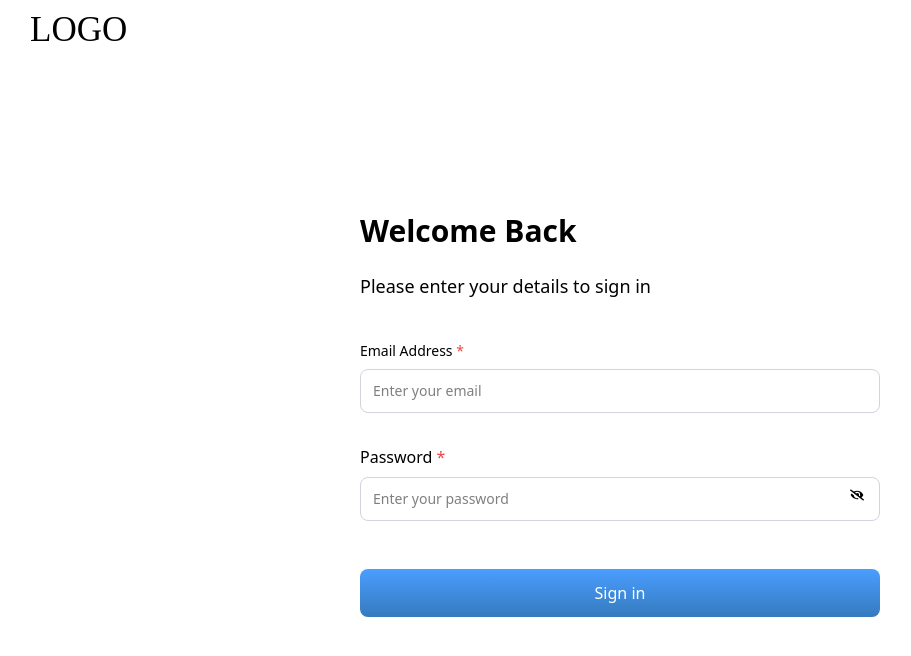
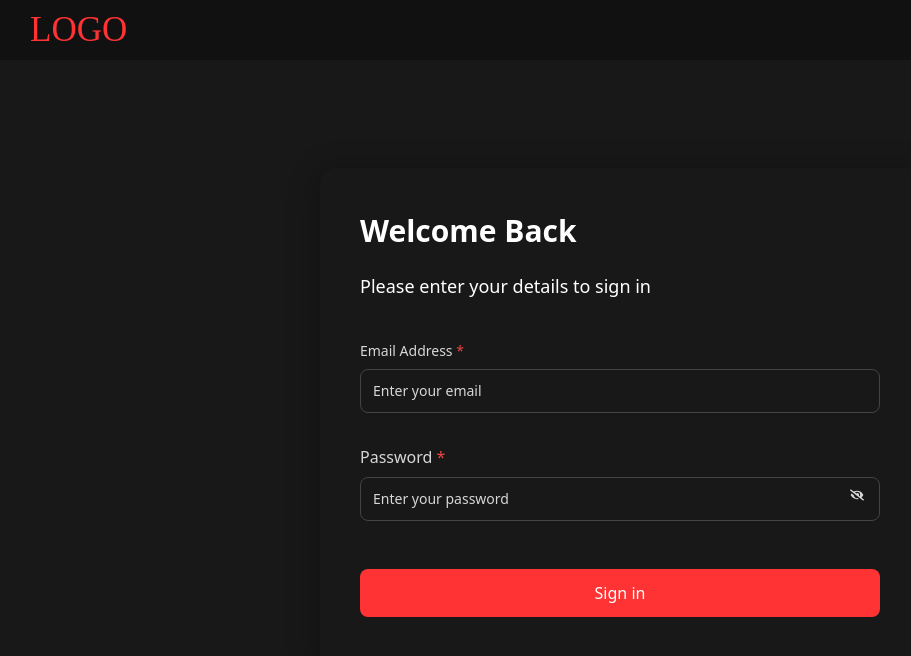
Before and after one commit to csneha204-pixel/audioAppAdminPanel, a React (Vite) app: page / in a window 1280 px wide. Shown: the top 656 px of the page, without its empty margins (20-931 px from the left). Built offline with nearby package versions, Linux system fonts and the light colour scheme; no server answers.

Commit message:
signin page css

```diff
--- a/src/components/emailInput/EmailInput.module.css
+++ b/src/components/emailInput/EmailInput.module.css
@@ -8,6 +8,7 @@
 .form-label {
   font-size: var(--font-size-3);
   display: block;
+  color: #D7D7D7;
 }
 
 .form-label .required {
--- a/src/components/passwordInput/PasswordInput.module.css
+++ b/src/components/passwordInput/PasswordInput.module.css
@@ -11,6 +11,10 @@
 
 .form-label .required {
   color: var(--error-color);
+}
+
+.form-label {
+  color: #D7D7D7;
 }
 
 .password-group {
--- a/src/components/passwordInput/PasswordInput.tsx
+++ b/src/components/passwordInput/PasswordInput.tsx
@@ -48,7 +48,7 @@ const PasswordInput: React.FC<PasswordInputProps> = ({ value, error, onChange, t
           onKeyDown={handleKeyPress}
           style={{ cursor: "pointer" }}
         >
-          {showPassword ? <FaEye /> : <FaEyeSlash />}
+          {showPassword ? <FaEye color="#d7d7d7" /> : <FaEyeSlash color="#d7d7d7" />}
         </span>
       </div>
       {error && <div className={styles["text-danger"]}>{error}</div>}
--- a/src/pages/sign-in/Index.module.css
+++ b/src/pages/sign-in/Index.module.css
@@ -1,8 +1,62 @@
+/* Fix input autofill and all states for dark bg and light text */
+input[type="email"], input[type="password"], input[name="email"], input[name="password"] {
+  background: #181818 !important;
+  color: #E0E0E0 !important;
+  border: 1px solid #444 !important;
+  caret-color: #ff3333 !important;
+}
+
+input[type="email"]:focus, input[type="password"]:focus, input[name="email"]:focus, input[name="password"]:focus {
+  background: #181818 !important;
+  color: #E0E0E0 !important;
+  border: 1.5px solid #ff3333 !important;
+}
+
+input:-webkit-autofill,
+input:-webkit-autofill:focus,
+input:-webkit-autofill:hover,
+input:-webkit-autofill:active {
+  -webkit-box-shadow: 0 0 0 100px #181818 inset !important;
+  box-shadow: 0 0 0 100px #181818 inset !important;
+  -webkit-text-fill-color: #E0E0E0 !important;
+  caret-color: #ff3333 !important;
+}
+/* Force input background and text color for all states */
+input[type="email"], input[type="password"], input[name="email"], input[name="password"] {
+  background: transparent !important;
+  color: #E0E0E0 !important;
+  border: 1px solid #444 !important;
+}
+
+input[type="email"]:focus, input[type="password"]:focus, input[name="email"]:focus, input[name="password"]:focus {
+  background: transparent !important;
+  color: #E0E0E0 !important;
+  border: 1.5px solid #ff3333 !important;
+}
+/* Input text color for credentials */
+input[type="email"], input[type="password"], input[name="email"], input[name="password"] {
+  color: #D7D7D7 !important;
+}
+/* Make sign-in button red */
+.form-group button[type="submit"] {
+  background: #ff3333 !important;
+  color: #fff !important;
+  border: none !important;
+  box-shadow: none !important;
+}
+
+/* Placeholder color for input fields */
+input::placeholder, textarea::placeholder {
+  color: #D7D7D7 !important;
+  opacity: 1;
+}
+
 .signin-page {
   overflow: hidden;
   position: relative;
   height: 100vh;
   width: 100vw;
+  background: #111111;
 }
 
 .logo {
@@ -22,6 +76,7 @@
   font-family: bold;
   padding: 20px;
   z-index: 11;
+  color: #ff3333;
 }
 /* Child of .signin-page: .right-panel */
 .right-panel {
@@ -31,7 +86,7 @@
   flex-direction: column;
   justify-content: center;
   align-items: center;
-  background-color: var(--page-background-color);
+  background-color: #181818;
   overflow-y: auto;
   height: 90vh;
 }
@@ -62,10 +117,11 @@
   width: 100%;
   max-width: 600px;
   padding: var(--spacing-10);
-  background: var(--page-background-color);
+  background: #181818;
   border-radius: var(--border-radius-4);
   row-gap: var(--spacing-4);
   box-sizing: border-box;
+  box-shadow: 0 4px 32px 0 #00000055;
 }
 
 /* Great-grandchild of .right-panel: .welcome-title */
@@ -73,12 +129,13 @@
   font-size: var(--font-size-11);
   margin-bottom: var(--spacing-1);
   font-weight: var(--font-weight-4);
+  color: #ffff;
 }
 
 /* Great-grandchild of .right-panel: .welcome-subtext */
 .welcome-subtext {
   font-size: var(--font-size-5);
-  color: var(--primary-color);
+  color: #ffff;
   margin-bottom: var(--spacing-6);
   text-align: left;
 }
@@ -95,6 +152,7 @@
 .form-label {
   font-size: var(--font-size-3);
   display: block;
+  color: #fff;
 }
 
 /* Great-great-grandchild of .form-label: .required */
@@ -117,13 +175,13 @@
   display: flex;
   align-items: center;
   justify-content: center;
-  color: var(--text-muted-color);
+  color: #ff3333;
   cursor: pointer;
 }
 
 /* Great-great-grandchild hover of .password-group: .toggle-password:hover */
 .password-group .toggle-password:hover {
-  color: var(--primary-color);
+  color: #fff;
 }
 
 /* Grandchild of .right-panel: .extra-links */
@@ -131,7 +189,7 @@
   display: flex;
   justify-content: space-between;
   align-items: center;
-  color: var(--text-color-dim);
+  color: #aaa;
 }
 
 .extra-links-checkbox {
@@ -139,21 +197,21 @@
   align-items: center;
   gap: var(--spacing-1);
   font-size: var(--font-size-3);
-  color: var(--font-family-base);
+  color: #fff;
   cursor: pointer;
 }
 
 /* Great-great-grandchild of .extra-links: label */
 .extra-links label {
   font-size: var(--font-size-3);
-  color: var(--font-family-base);
+  color: #fff;
   min-width: 100px;
 }
 
 /* Great-great-grandchild of .extra-links: a */
 .extra-links a {
   font-size: var(--font-size-3);
-  color: var(--primary-color);
+  color: #ff3333;
   text-decoration: none;
   margin-bottom: var(--spacing-2);
   cursor: pointer;
@@ -163,7 +221,7 @@
 .error,
 .text-danger {
   font-size: var(--font-size-2);
-  color: var(--error-color);
+  color: #ff3333;
   margin-bottom: var(--spacing-2);
 }
 
@@ -172,11 +230,12 @@
   margin-top: var(--spacing-4);
   text-align: center;
   font-size: var(--font-size-2);
+  color: #fff;
 }
 
 /* Grandchild of .bottom-links: a */
 .bottom-links a {
-  color: var(--primary-color);
+  color: #ff3333;
   text-decoration: underline;
 }
 
@@ -185,11 +244,11 @@
   top: var(--spacing-6);
   right: var(--spacing-6);
   font-size: var(--font-size-3);
-  color: var(--text-color-dim);
+  color: #aaa;
 }
 
 .already-account a {
-  color: var(--primary-color);
+  color: #ff3333;
   text-decoration: underline;
   cursor: pointer;
   margin-left: var(--spacing-1);
@@ -202,7 +261,7 @@
   font-size: var(--font-size-2);
 }
 .register-now-mobile a {
-  color: var(--primary-color);
+  color: #ff3333;
   text-decoration: underline;
 }
 
@@ -212,6 +271,7 @@
   .signin-page {
     flex-direction: column;
     height: auto;
+    background: #111111;
   }
 }
 
@@ -220,6 +280,7 @@
     padding: 0 var(--spacing-4);
     width: 100vw;
     min-height: 100vh;
+    background: #111111;
   }
 }
 
@@ -247,4 +308,7 @@
   .logo {
     justify-content: center;
   }
+  .signin-page {
+    background: #111111;
+  }
 }
```
